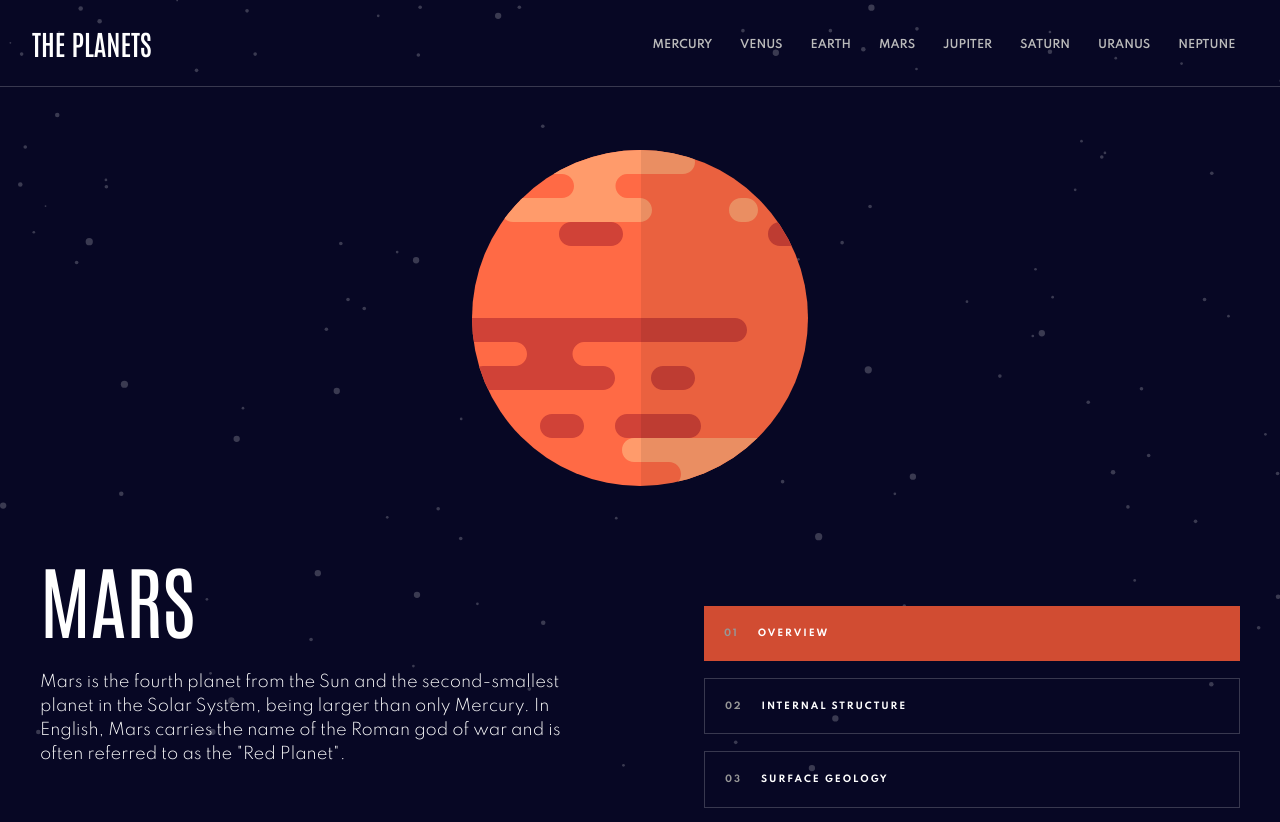
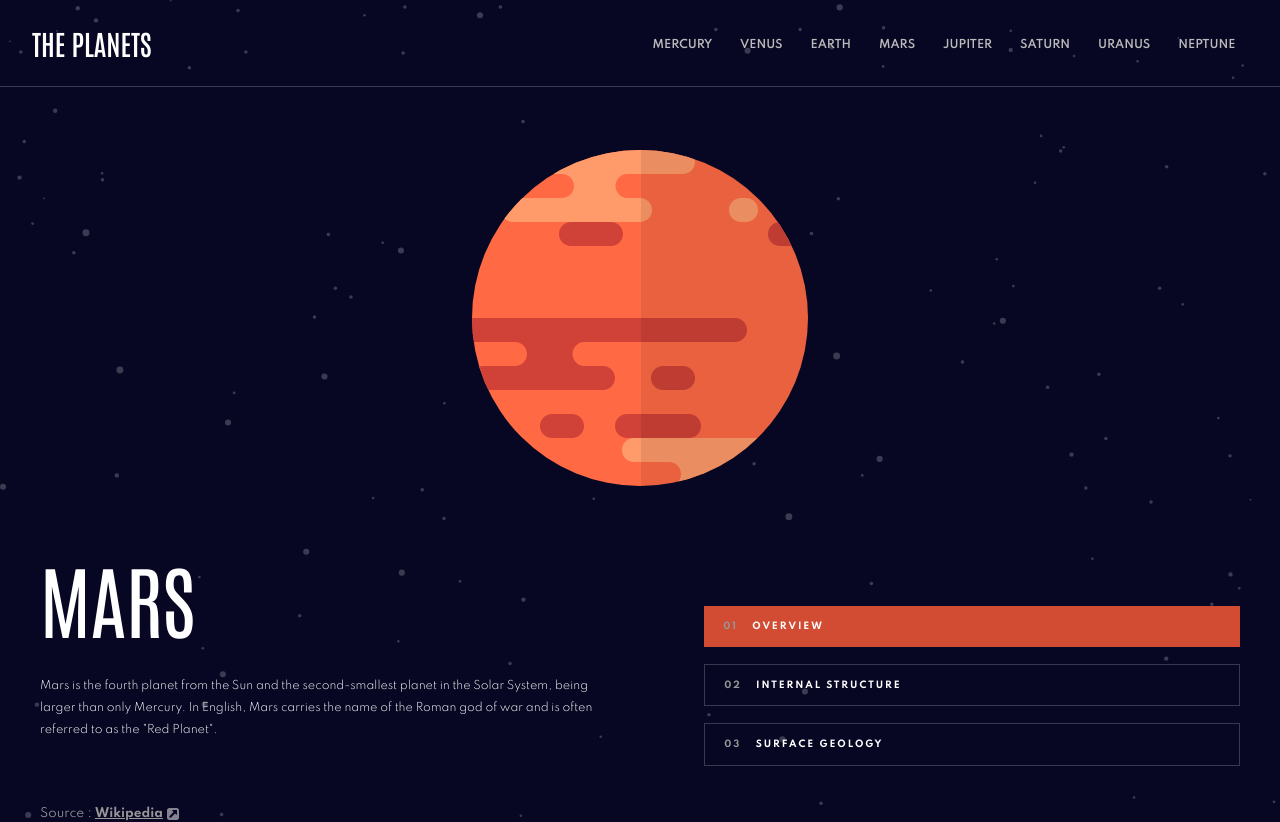
Before and after one commit to ChrisP1108/planets-fact-site, a React (Create React App) app: page /mars in a window 1280 px wide. Shown: the top 822 px of the page. Built offline with nearby package versions, Linux system fonts and the light colour scheme.

Commit message:
Tablet Tab Touch Ups

```diff
--- a/src/components/Page/Page.css
+++ b/src/components/Page/Page.css
@@ -53,12 +53,6 @@ h6 {
     text-align: center;
     margin: 0!important;
     padding: 1.25rem 0!important;
-}
-
-.tab-number-format {
-    margin-left: 1.25rem!important;
-    margin-right: 1.1875rem!important;
-    color: #979797;
 }
 
 .mobile-border-line {
@@ -137,8 +131,9 @@ h6 {
 
 p {
     font-family: 'Spartan', sans-serif;
-    font-size: 0.688!important;
+    font-size: 0.688rem!important;
     font-weight: 300!important;
+    line-height: 22px!important;
     color: #ffffff!important;
 }
 
@@ -163,9 +158,11 @@ p {
         color: #ffffff;
         letter-spacing: 0.121rem!important;
         text-align: left;
+        padding: 0.938rem 0 0.938rem 0!important;
     }
     p {
         text-align: left!important;
+        margin-top: 1.8rem!important;
     }
     .bottom-border {
         border-bottom: 0rem #38384f00 solid!important;
@@ -183,7 +180,7 @@ p {
         margin-top: 3.5rem!important;
     }
     .tab-format {
-        padding: .126065rem 0 .126065rem 0!important;
+        padding: 0!important;
         margin-bottom: 1.063rem!important;
         width: 100%!important;
         cursor: pointer;
@@ -212,6 +209,11 @@ p {
     .tab-padding {
         padding: 0 2.5rem 0 4rem!important;
     }
+    .tab-number-format {
+        margin-left: 1.2rem!important;
+        margin-right: .9rem!important;
+        color: #979797;
+    }
 }
 
 @media(min-width: 992px) {
```
